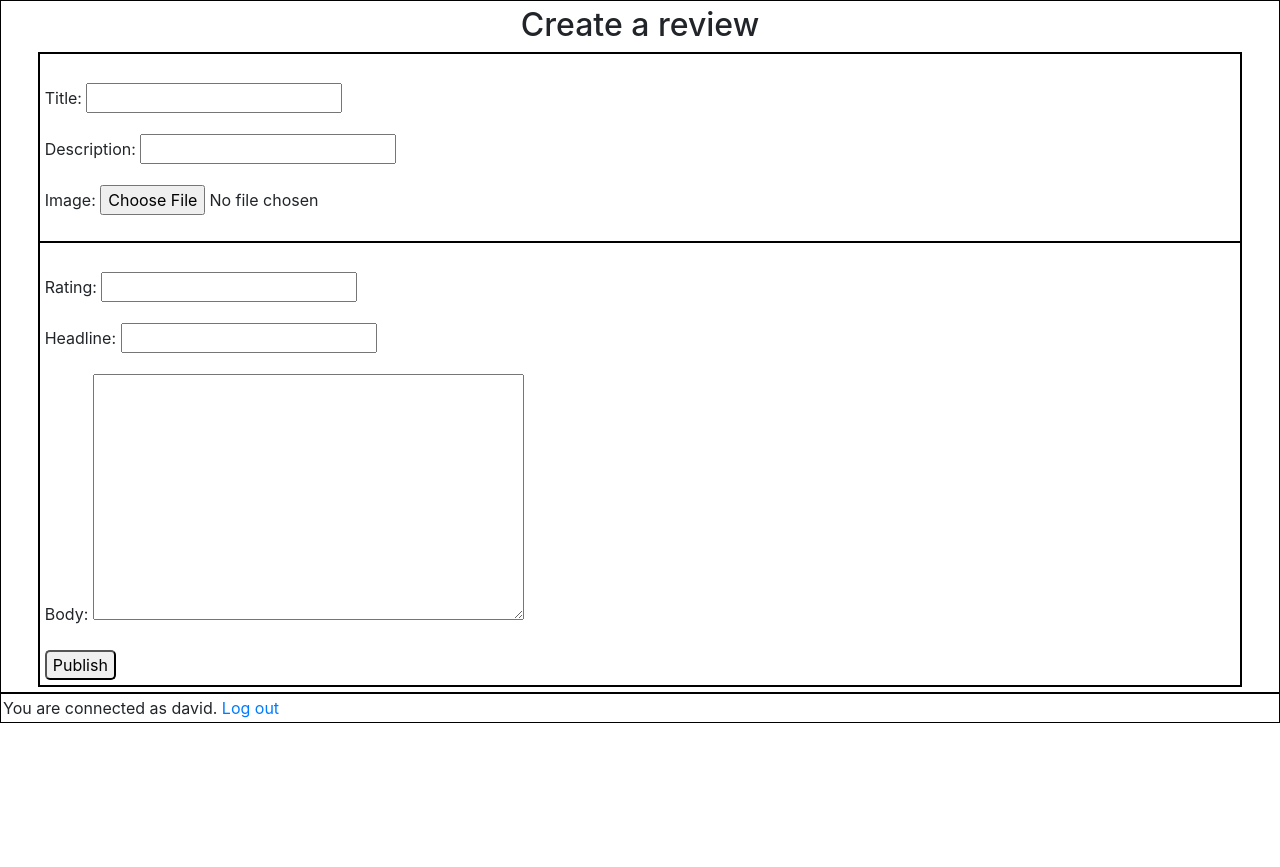
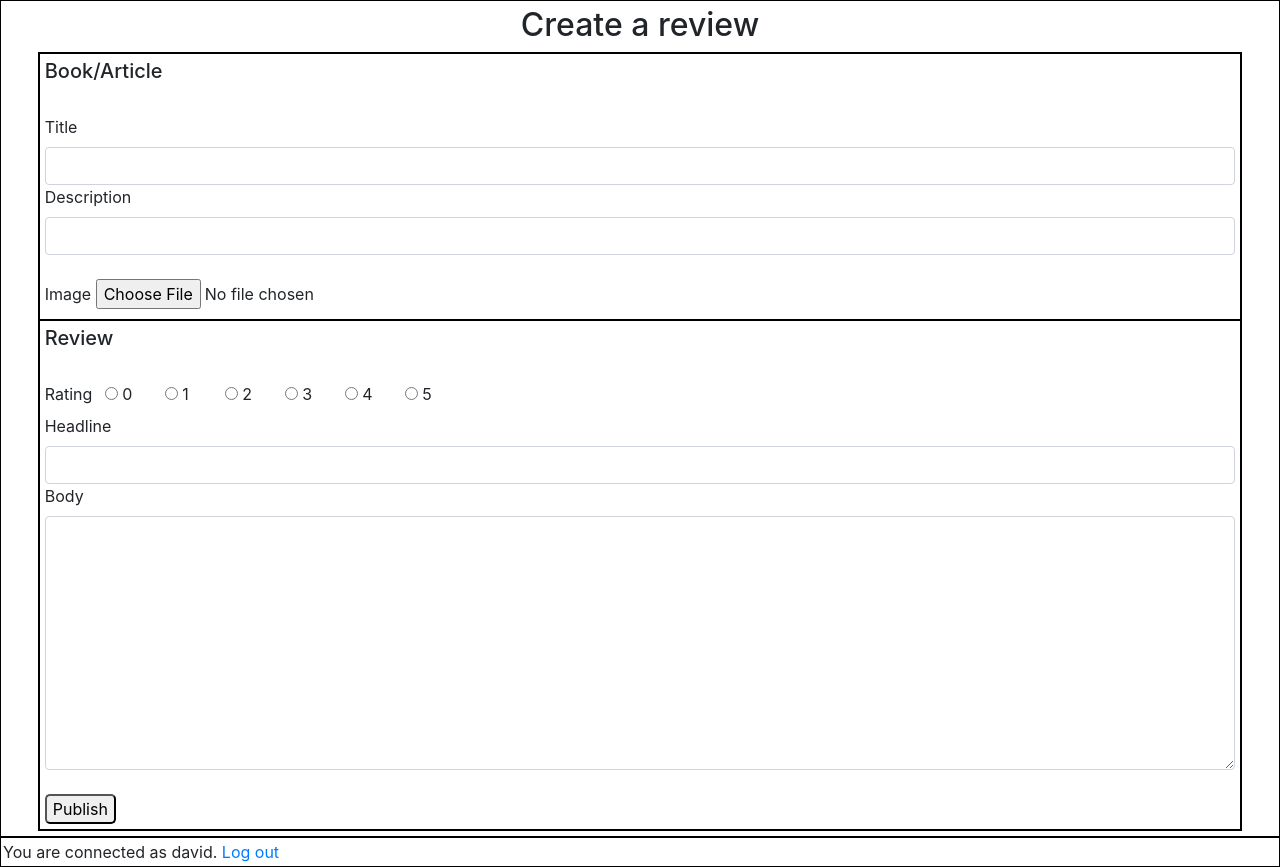
Before and after one commit to DavidPerelroizen/P09, a Django app: page /create_review/ in a window 1280 px wide. Shown: the part 58-925 px from the top of the page. Before the commit the page ends 781 px from the top, so only its background shows below. Run offline with Django 4.2, Linux system fonts and the light colour scheme; a user stored in the database is signed in; some libraries are stand-ins or nearby versions.

Commit message:
Finalized the create review page using django widget tweaks

```diff
--- a/feedapp/forms.py
+++ b/feedapp/forms.py
@@ -13,6 +13,8 @@ class TicketForm(forms.ModelForm):
 
 class ReviewForm(forms.ModelForm):
     edit_form = forms.BooleanField(widget=forms.HiddenInput, initial=True)
+    rating = forms.ChoiceField(widget=forms.RadioSelect, choices=[(0, '0'), (1, '1'), (2, '2'), (3, '3'), (4, '4'),
+                                                                  (5, '5')])
 
     class Meta:
         model = models.Review
--- a/feedapp/templates/feedapp/create_review.html
+++ b/feedapp/templates/feedapp/create_review.html
@@ -1,4 +1,5 @@
 {% extends 'base.html' %}
+{% load widget_tweaks %}
     {% block content %}
         <div class="main_content">
             <div class="create_a_review">
@@ -6,12 +7,36 @@
                 <div class="create_a_review_area">
                     <form method="post">
                         <div class="create_a_review_area_ticket_zone">
+                            <h5>Book/Article</h5>
                             <br>
-                            {{ ticket_form.as_p }}
+                            {% for hidden in ticket_form.hidden_fields %}
+                                {{ hidden }}
+                            {% endfor %}
+                            <label>{{ ticket_form.title.label }}</label>
+                            {% render_field ticket_form.title class='form-control' %}
+                            <label>{{ ticket_form.description.label }}</label>
+                            {% render_field ticket_form.description class='form-control' %}
+                            <br>
+                            <label>{{ ticket_form.image.label }}</label>
+                            {% render_field ticket_form.image %}
                         </div>
                         <div class="create_a_review_area_review_zone">
+                            <h5>Review</h5>
                             <br>
-                            {{ review_form.as_p }}
+                            {% for hidden in review_form.hidden_fields %}
+                                {{ hidden }}
+                            {% endfor %}
+                            <div id="review_rating">
+                                <label>{{ review_form.rating.label }}</label>
+                                <div class="radio_rating">
+                                    {% render_field review_form.rating %}
+                                </div>
+                            </div>
+                            <label>{{ review_form.headline.label }}</label>
+                            {% render_field review_form.headline class='form-control' %}
+                            <label>{{ review_form.body.label }}</label>
+                            {% render_field review_form.body class='form-control' %}
+                            <br>
                             <button type="submit">Publish</button>
                         </div>
                         {% csrf_token %}
--- a/static/style.css
+++ b/static/style.css
@@ -228,6 +228,20 @@
   border-radius: 5px;
 }
 
+#review_rating {
+    display: flex;
+    justify-content: flex-start;
+}
+
+#review_rating label {
+    width: 60px;
+}
+
+#id_rating {
+    display: flex;
+    justify-content: space-between;
+}
+
 #main_content_subscription{
     justify-content: flex-start;
     align-items: center;
```
Also changed, not shown: db.sqlite3.
